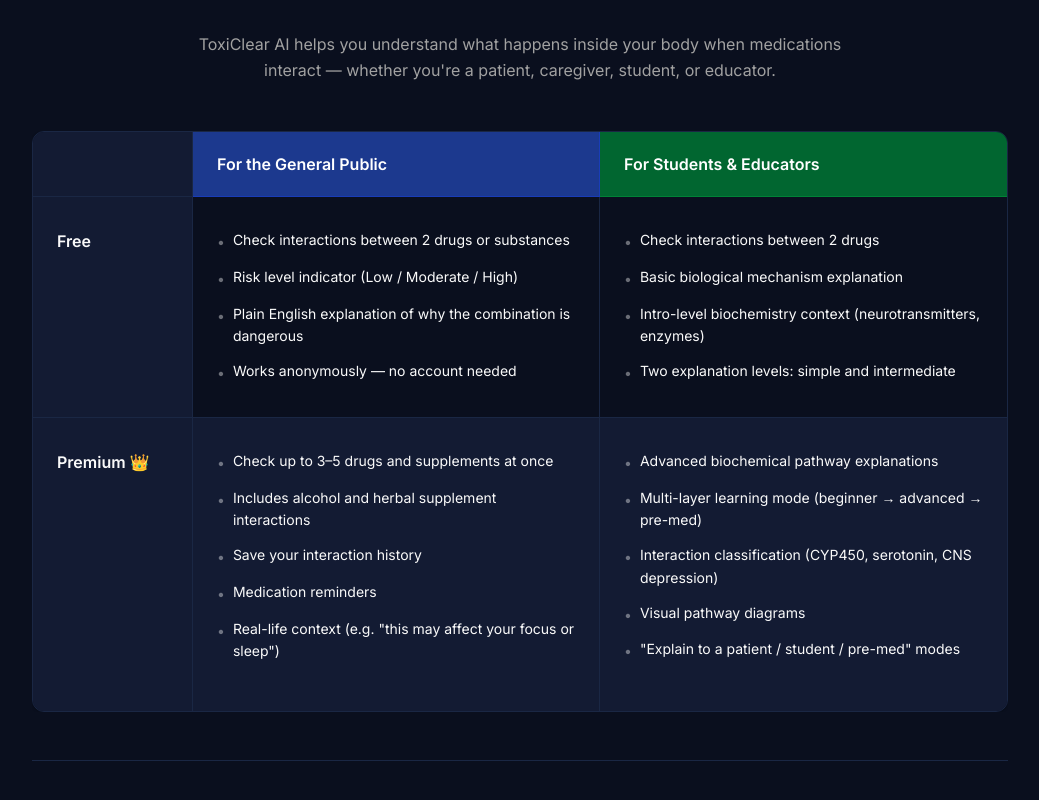
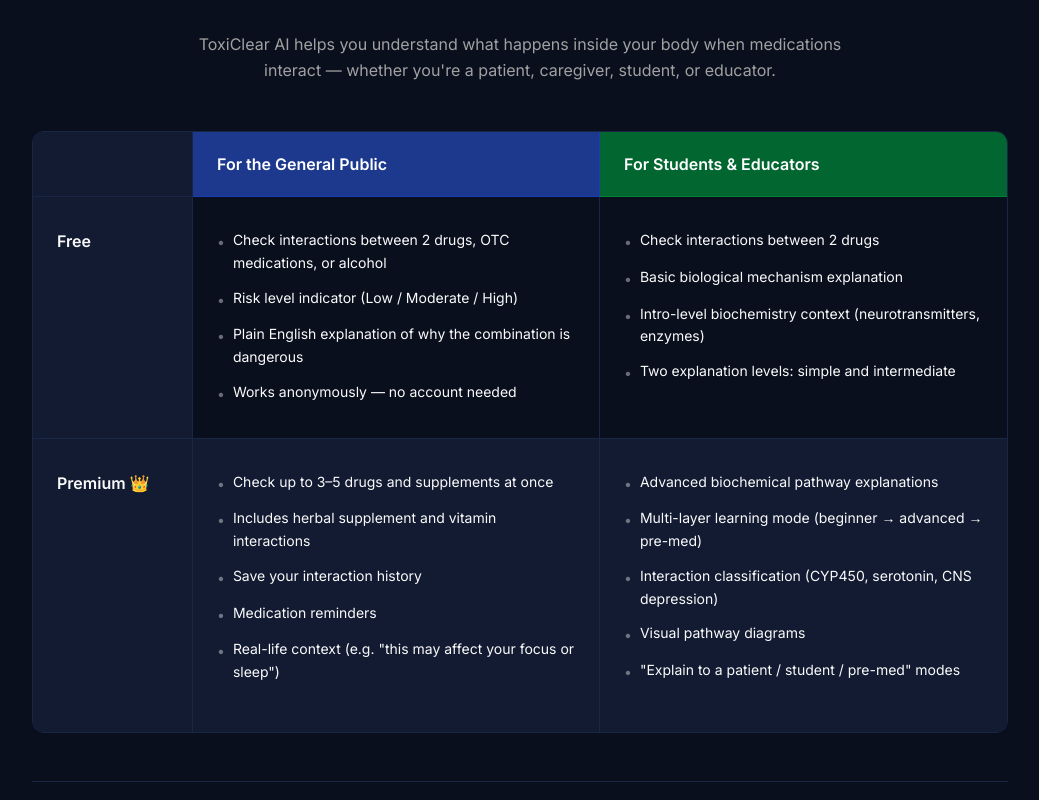
Before and after one commit to Aryesh-K/demo-app, a Next.js app: page / in a window 1280 px wide. Shown: the part 794-1594 px from the top of the page, without its empty margins (120-1159 px from the left). Built offline with nearby package versions, Linux system fonts and the light colour scheme.

Commit message:
update free alcohol change

```diff
--- a/src/app/check/free/page.tsx
+++ b/src/app/check/free/page.tsx
@@ -473,7 +473,8 @@
           Check Drug Interactions
         </h1>
         <p className="text-muted-foreground">
-          Enter two substances to check for interactions
+          Enter two drugs, OTC medications, or alcohol to check for
+          interactions. Supplements and cosmetic products require Premium.
         </p>
       </div>
 
--- a/src/app/page.tsx
+++ b/src/app/page.tsx
@@ -5,7 +5,7 @@
 import { Button } from "~/components/ui/button";
 
 const freePublicFeatures = [
-  "Check interactions between 2 drugs or substances",
+  "Check interactions between 2 drugs, OTC medications, or alcohol",
   "Risk level indicator (Low / Moderate / High)",
   "Plain English explanation of why the combination is dangerous",
   "Works anonymously — no account needed",
@@ -20,7 +20,7 @@
 
 const premiumPublicFeatures = [
   "Check up to 3–5 drugs and supplements at once",
-  "Includes alcohol and herbal supplement interactions",
+  "Includes herbal supplement and vitamin interactions",
   "Save your interaction history",
   "Medication reminders",
   'Real-life context (e.g. "this may affect your focus or sleep")',
```
